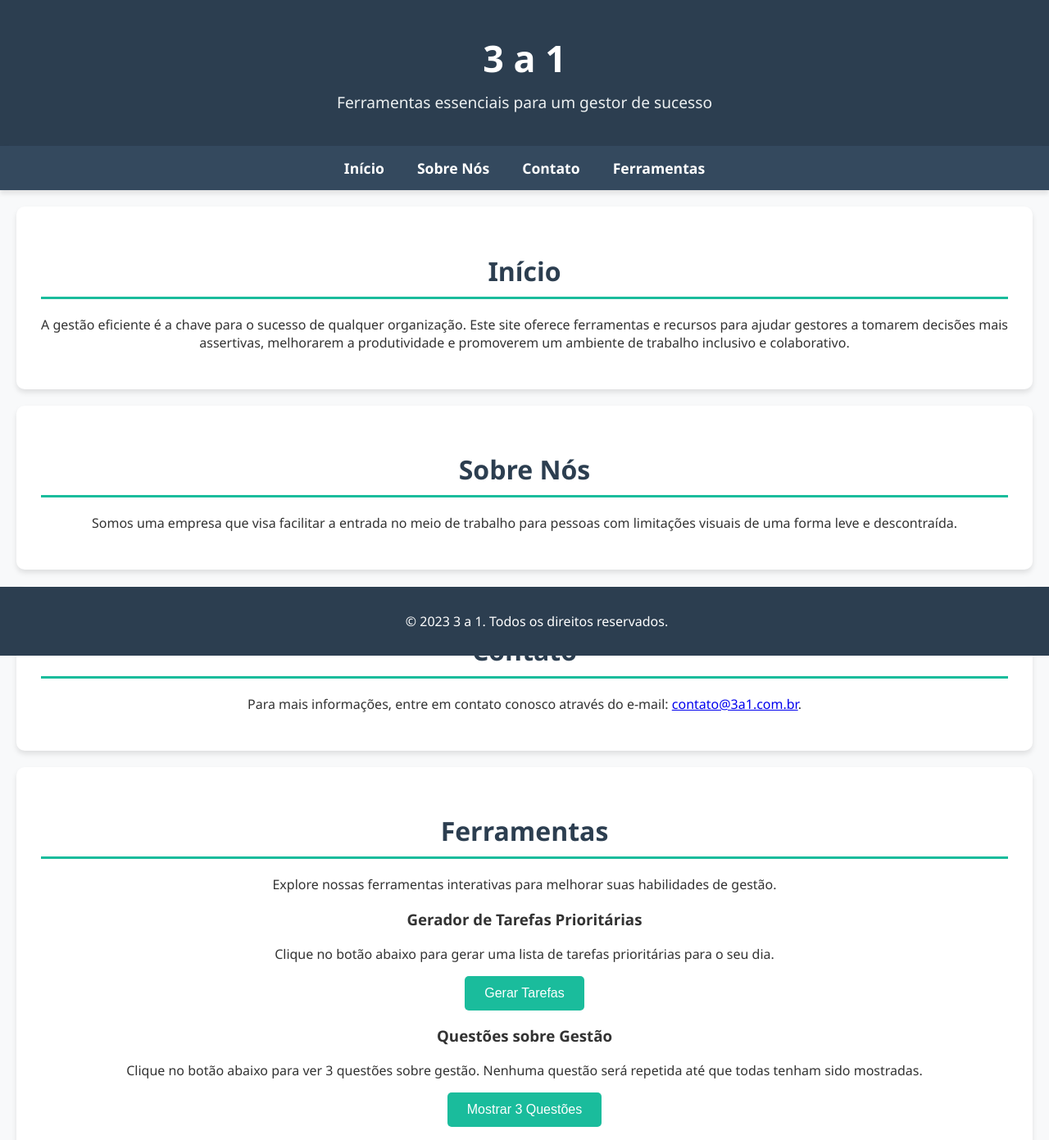
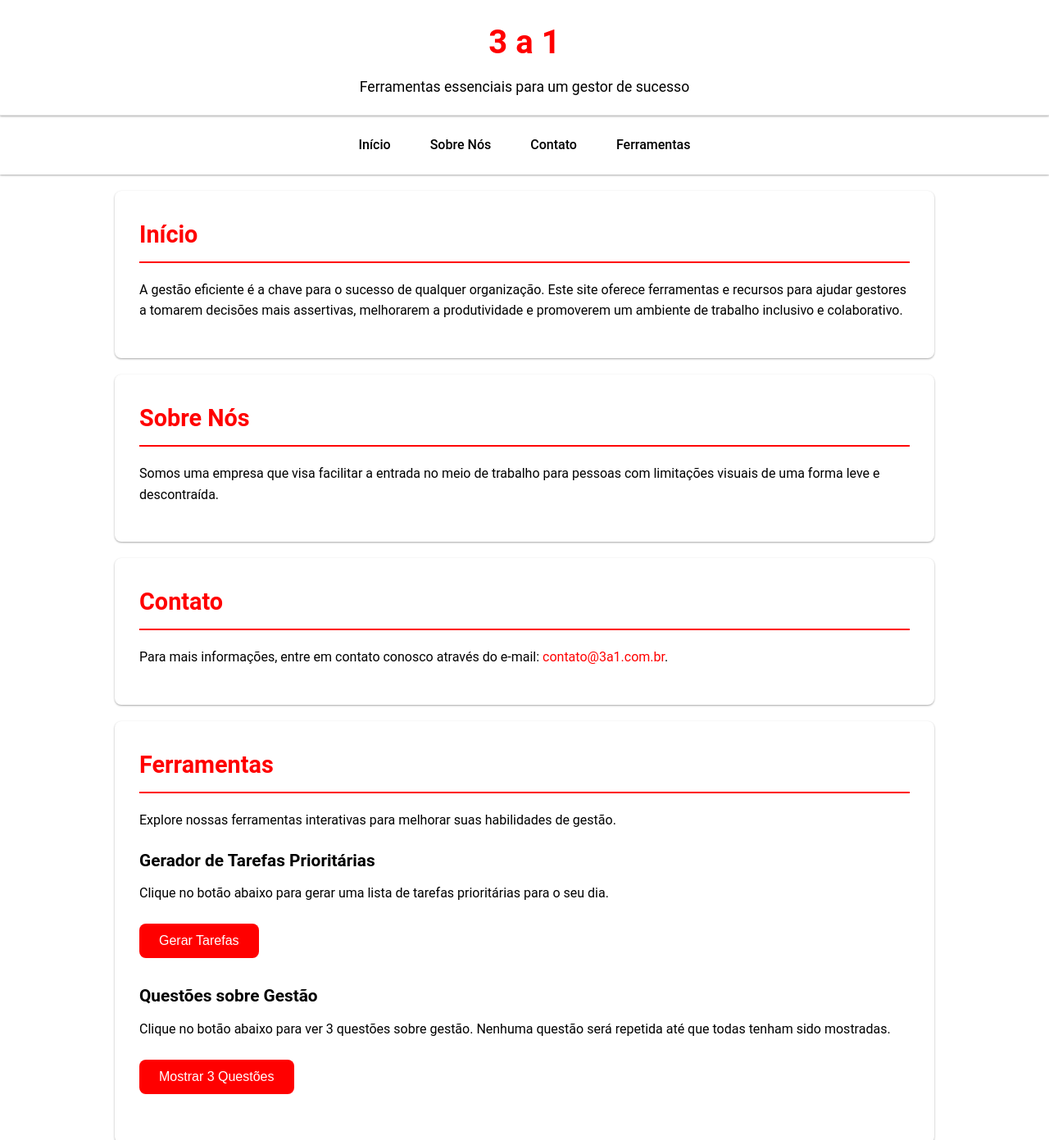
Before and after one commit to 3a1reso/3-a-1--uma-experi-ncia-nica-, a plain HTML site: page index.html in a window 1280 px wide. Shown: the top 1391 px of the page at 82% size. Drawn offline with Linux system fonts and the light colour scheme.

Commit message:
Update index.html

```diff
--- a/index.html
+++ b/index.html
@@ -4,7 +4,261 @@
   <meta charset="UTF-8">
   <meta name="viewport" content="width=device-width, initial-scale=1.0">
   <title>3 a 1</title>
-  <link rel="stylesheet" href="styles.css">
+  <style>
+    :root {
+      /* Cores inspiradas no YouTube */
+      --yt-primary: #FF0000;
+      --yt-dark-bg: #0F0F0F;
+      --yt-dark-card: #272727;
+      --yt-dark-text: #F1F1F1;
+      --yt-dark-secondary: #AAAAAA;
+
+      /* Cores inspiradas no Twitter/X */
+      --x-primary: #1D9BF0;
+      --x-dark-bg: #000000;
+      --x-dark-card: #16181C;
+      --x-dark-text: #E7E9EA;
+      --x-dark-secondary: #71767B;
+
+      /* Cores gerais */
+      --white: #FFFFFF;
+      --black: #000000;
+      --border-radius: 8px;
+      --box-shadow: 0 1px 3px rgba(0,0,0,0.12), 0 1px 2px rgba(0,0,0,0.24);
+      --transition: all 0.3s cubic-bezier(0.25, 0.8, 0.25, 1);
+    }
+
+    /* Reset Moderno */
+    *,
+    *::before,
+    *::after {
+      margin: 0;
+      padding: 0;
+      box-sizing: border-box;
+    }
+
+    html {
+      scroll-behavior: smooth;
+    }
+
+    body {
+      font-family: 'Roboto', -apple-system, BlinkMacSystemFont, 'Segoe UI', sans-serif;
+      background-color: var(--white);
+      color: var(--black);
+      line-height: 1.6;
+      transition: var(--transition);
+    }
+
+    /* Header Style - YouTube inspired */
+    header {
+      position: sticky;
+      top: 0;
+      z-index: 1000;
+      background-color: var(--white);
+      display: flex;
+      flex-direction: column;
+      align-items: center;
+      justify-content: center;
+      padding: 20px 16px;
+      box-shadow: var(--box-shadow);
+      border-bottom: 1px solid rgba(0, 0, 0, 0.1);
+      text-align: center;
+    }
+
+    header h1 {
+      color: var(--yt-primary);
+      font-size: 2.5rem;
+      font-weight: 700;
+      margin-bottom: 8px;
+    }
+
+    header p {
+      color: var(--black);
+      font-size: 1.1rem;
+      max-width: 600px;
+    }
+
+    /* Navigation - Twitter inspired */
+    nav {
+      display: flex;
+      justify-content: center;
+      background-color: var(--white);
+      padding: 15px;
+      box-shadow: var(--box-shadow);
+      position: sticky;
+      top: 120px;
+      z-index: 999;
+    }
+
+    nav a {
+      color: var(--black);
+      text-decoration: none;
+      font-weight: 500;
+      padding: 8px 16px;
+      margin: 0 8px;
+      border-radius: var(--border-radius);
+      transition: var(--transition);
+    }
+
+    nav a:hover {
+      background-color: rgba(0, 0, 0, 0.05);
+      color: var(--yt-primary);
+    }
+
+    nav a:active {
+      background-color: rgba(0, 0, 0, 0.1);
+    }
+
+    /* Main Content Sections */
+    .secao {
+      padding: 30px;
+      margin: 20px auto;
+      max-width: 1000px;
+      background-color: var(--white);
+      border-radius: var(--border-radius);
+      box-shadow: var(--box-shadow);
+    }
+
+    .secao h2 {
+      color: var(--yt-primary);
+      margin-bottom: 20px;
+      font-size: 1.8rem;
+      font-weight: 600;
+      padding-bottom: 10px;
+      border-bottom: 2px solid var(--yt-primary);
+    }
+
+    .secao h3 {
+      color: var(--black);
+      margin: 20px 0 10px;
+      font-size: 1.3rem;
+    }
+
+    .secao p {
+      margin-bottom: 15px;
+      line-height: 1.6;
+    }
+
+    /* Buttons - Modern style */
+    button {
+      display: inline-flex;
+      align-items: center;
+      justify-content: center;
+      padding: 12px 24px;
+      border-radius: var(--border-radius);
+      font-weight: 500;
+      cursor: pointer;
+      transition: var(--transition);
+      border: none;
+      outline: none;
+      background-color: var(--yt-primary);
+      color: var(--white);
+      font-size: 1rem;
+      margin: 10px 0;
+    }
+
+    button:hover {
+      background-color: #CC0000;
+      transform: translateY(-2px);
+    }
+
+    button:active {
+      transform: translateY(0);
+    }
+
+    /* Questões e Tarefas */
+    .questao {
+      background-color: rgba(0, 0, 0, 0.03);
+      padding: 15px;
+      border-radius: var(--border-radius);
+      margin: 10px 0;
+      line-height: 1.5;
+    }
+
+    #tarefasContainer, #questoesContainer {
+      margin: 20px 0;
+    }
+
+    /* Footer */
+    footer {
+      background-color: var(--black);
+      color: var(--white);
+      text-align: center;
+      padding: 20px;
+      margin-top: 40px;
+    }
+
+    footer p {
+      margin: 0;
+    }
+
+    /* Links */
+    a {
+      color: var(--yt-primary);
+      text-decoration: none;
+      transition: var(--transition);
+    }
+
+    a:hover {
+      text-decoration: underline;
+    }
+
+    /* Responsividade */
+    @media (max-width: 768px) {
+      header {
+        padding: 15px;
+      }
+
+      header h1 {
+        font-size: 2rem;
+      }
+
+      header p {
+        font-size: 1rem;
+      }
+
+      nav {
+        flex-wrap: wrap;
+        top: 110px;
+        padding: 10px;
+      }
+
+      nav a {
+        padding: 8px 12px;
+        margin: 4px;
+        font-size: 0.9rem;
+      }
+
+      .secao {
+        padding: 20px;
+        margin: 15px;
+      }
+    }
+
+    @media (max-width: 480px) {
+      header h1 {
+        font-size: 1.8rem;
+      }
+
+      nav {
+        top: 100px;
+      }
+
+      nav a {
+        padding: 6px 10px;
+        font-size: 0.85rem;
+      }
+
+      .secao {
+        padding: 15px;
+        margin: 10px;
+      }
+
+      .secao h2 {
+        font-size: 1.5rem;
+      }
+    }
+  </style>
 </head>
 <body>
   <!-- Estrutura HTML -->
```
